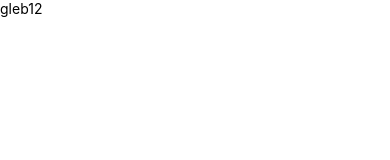
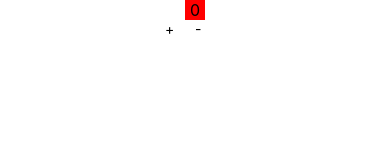
Before and after one commit to bigman212/counter-app-rn, a React Native app: screen / in a window 390 px wide. Shown: the top 160 px of the page. Built offline with nearby package versions, Linux system fonts and the light colour scheme.

Commit message:
add Counter screen - created CounterScreen component with two buttons and counter value; - made .gitignore ignore *.js or *.jsx files; - configured tslint and tsconfig; - created simple folder structure.

```diff
--- a/src/App.js
+++ /dev/null
@@ -1,39 +0,0 @@
-"use strict";
-/**
- * Sample React Native App
- * https://github.com/facebook/react-native
- * @flow
- */
-var __extends = (this && this.__extends) || (function () {
-    var extendStatics = Object.setPrototypeOf ||
-        ({ __proto__: [] } instanceof Array && function (d, b) { d.__proto__ = b; }) ||
-        function (d, b) { for (var p in b) if (b.hasOwnProperty(p)) d[p] = b[p]; };
-    return function (d, b) {
-        extendStatics(d, b);
-        function __() { this.constructor = d; }
-        d.prototype = b === null ? Object.create(b) : (__.prototype = b.prototype, new __());
-    };
-})();
-var __importDefault = (this && this.__importDefault) || function (mod) {
-    return (mod && mod.__esModule) ? mod : { "default": mod };
-};
-Object.defineProperty(exports, "__esModule", { value: true });
-var react_1 = __importDefault(require("react"));
-var react_native_1 = require("react-native");
-var MyText = function (_a) {
-    var human = _a.human;
-    return react_1.default.createElement(react_native_1.Text, null, human.name + human.age);
-};
-var App = /** @class */ (function (_super) {
-    __extends(App, _super);
-    function App() {
-        return _super !== null && _super.apply(this, arguments) || this;
-    }
-    App.prototype.render = function () {
-        var newHuman = { name: 'gleb', age: 12 };
-        return (react_1.default.createElement(react_native_1.View, null,
-            react_1.default.createElement(MyText, { human: newHuman })));
-    };
-    return App;
-}(react_1.default.Component));
-exports.default = App;
--- a/src/App.tsx
+++ b/src/App.tsx
@@ -4,34 +4,15 @@
  * @flow
  */
 
-import { Component } from 'react'
-import React from 'react'
-import {
-  Platform,
-  StyleSheet,
-  Text,
-  View
-} from 'react-native'
-
-interface Human {
-  name: string,
-  age: number
-}
-
-interface MyTextProps {
-  human: Human
-}
-
-const MyText: React.SFC<MyTextProps> = ({human}) => {
-  return <Text>{human.name + human.age}</Text>
-}
+import React from 'react';
+import {View} from 'react-native';
+import CounterScreen from './screens/CounterScreen';
 
 export default class App extends React.Component {
   render() {
-      const newHuman: Human = {name: 'gleb', age: 12};
     return (
       <View>
-            <MyText human={newHuman}/>
+        <CounterScreen defaultValue={0} />
       </View>
     );
   }
--- /dev/null
+++ b/src/components/Button.tsx
@@ -0,0 +1,18 @@
+import {GestureResponderEvent, Text, TouchableOpacity, View} from 'react-native';
+import * as React from 'react';
+
+interface ButtonProps {
+  text: string;
+  style?: any;
+  onPress: (e: GestureResponderEvent) => void;
+}
+
+const CounterButton = ({text, style, onPress}: ButtonProps) => (
+  <View style={style ? style : ''}>
+    <TouchableOpacity onPress={onPress}>
+      <Text>{text}</Text>
+    </TouchableOpacity>
+  </View>
+);
+
+export default CounterButton;
--- /dev/null
+++ b/src/components/Counter.tsx
@@ -0,0 +1,27 @@
+import {StyleSheet, Text, View, ViewStyle} from 'react-native';
+import React from 'react';
+
+interface CounterProps {
+  count: number;
+}
+
+interface Style {
+  counterStyle: ViewStyle;
+}
+
+const Counter: React.SFC<CounterProps> = props => {
+  return (
+    <View style={styles.counterStyle}>
+      <Text style={{textAlign: 'center', fontSize: 16}}>{props.count.toString()}</Text>
+    </View>
+  );
+};
+
+const styles = StyleSheet.create<Style>({
+  counterStyle: {
+    height: 20,
+    width: 20,
+    backgroundColor: 'red'
+  }
+});
+export default Counter;
--- /dev/null
+++ b/src/screens/CounterScreen.tsx
@@ -0,0 +1,80 @@
+import Counter from '../components/Counter';
+import {StyleSheet, TextStyle, View, ViewStyle} from 'react-native';
+import * as React from 'react';
+import CounterButton from '../components/Button';
+
+interface CounterScreenProps {
+  defaultValue: number;
+}
+
+interface CounterScreenState {
+  count: number;
+}
+
+class CounterScreen extends React.Component<CounterScreenProps, CounterScreenState> {
+
+  constructor(props: CounterScreenProps) {
+    super(props);
+    this.state = {count: this.props.defaultValue};
+  }
+
+  _onPlusClicked = () => {
+    this.setState(
+      {count: this.state.count + 1}
+    );
+  };
+
+  _onMinusClicked = () => {
+    if (this.state.count > 0) {
+      this.setState(
+        {count: this.state.count - 1}
+      );
+    }
+  };
+
+  render() {
+    return (
+      <View style={styles.wrapper}>
+        <Counter count={this.state.count} />
+        <View style={styles.buttonContainer}>
+          <CounterButton style={styles.plusButton} text='+' onPress={this._onPlusClicked} />
+          <CounterButton style={styles.minusButton} text='-' onPress={this._onMinusClicked} />
+        </View>
+      </View>
+    );
+  }
+}
+
+interface Style {
+  wrapper: ViewStyle;
+  plusButton: TextStyle;
+  minusButton: TextStyle;
+  buttonContainer: ViewStyle;
+  buttonStyle: ViewStyle;
+}
+
+const styles = StyleSheet.create<Style>({
+  minusButton: {
+    width: 30,
+    height: 30
+  },
+  plusButton: {
+    width: 30,
+    height: 30
+  },
+
+  wrapper: {
+    alignItems: 'center'
+  },
+
+  buttonContainer: {
+    // backgroundColor: 'black',
+    // flex: 1,
+    flexDirection: 'row'
+    // justifyContent: 'center'
+  },
+
+  buttonStyle: {}
+});
+
+export default CounterScreen;
--- a/tsconfig.json
+++ b/tsconfig.json
@@ -22,7 +22,8 @@
 
     /* Strict Type-Checking Options */
     "strict": true,                           /* Enable all strict type-checking options. */
-    // "noImplicitAny": true,                 /* Raise error on expressions and declarations with an implied 'any' type. */
+    "noImplicitAny": false,
+    /* Raise error on expressions and declarations with an implied 'any' type. */
     // "strictNullChecks": true,              /* Enable strict null checks. */
     // "strictFunctionTypes": true,           /* Enable strict checking of function types. */
     // "strictPropertyInitialization": true,  /* Enable strict checking of property initialization in classes. */
--- a/tslint.json
+++ b/tslint.json
@@ -75,7 +75,7 @@
       150
     ],
     "no-require-imports": false,
-    "no-trailing-whitespace": true,
+    "no-trailing-whitespace": false,
     "object-literal-sort-keys": false,
     "trailing-comma": [
       true,
@@ -115,7 +115,8 @@
     ],
     "semicolon": [
       true,
-      "never"
+      "always",
+      "ignore-bound-class-methods"
     ],
     "variable-name": [
       true,
```
Also changed, not shown: src/App.jsx (deleted, +0 -65 lines), 1 other file (tests, documents, lock files or other folders). Lines whose indentation alone changed are shown as unchanged.
